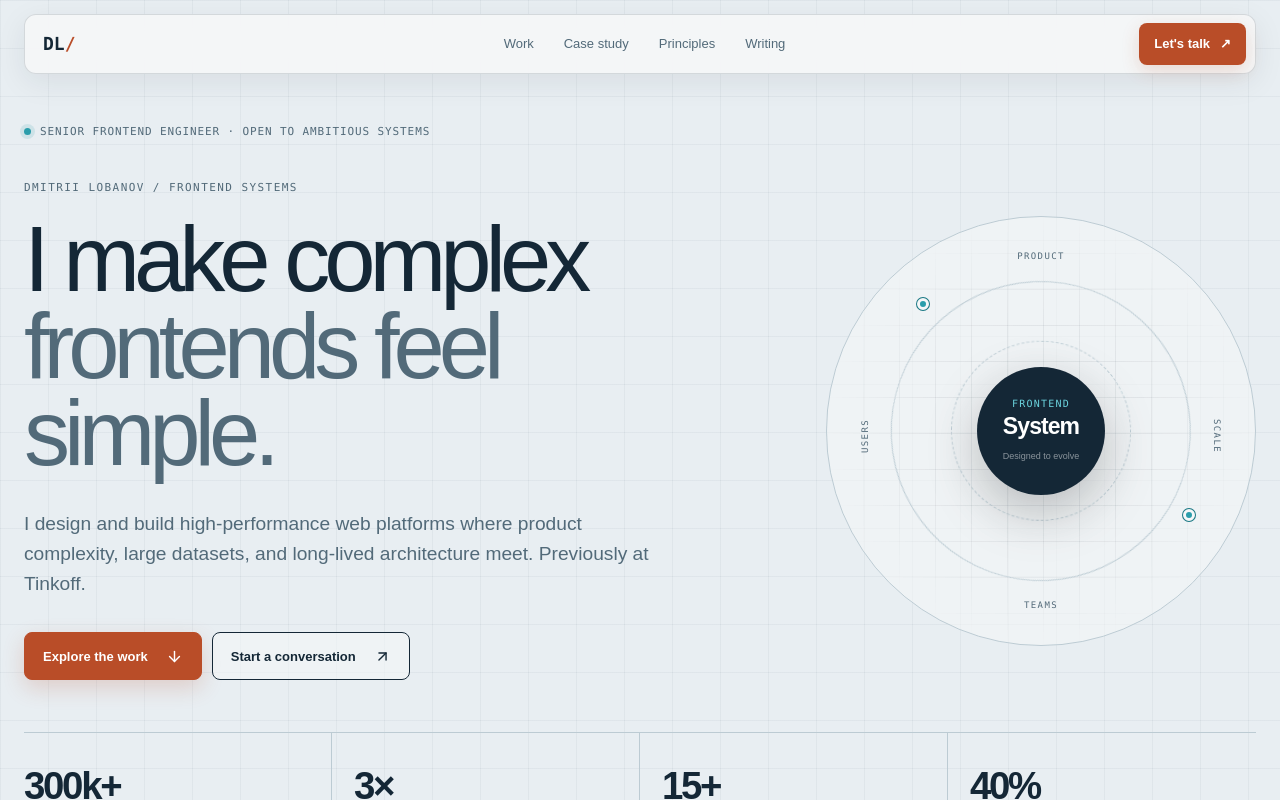
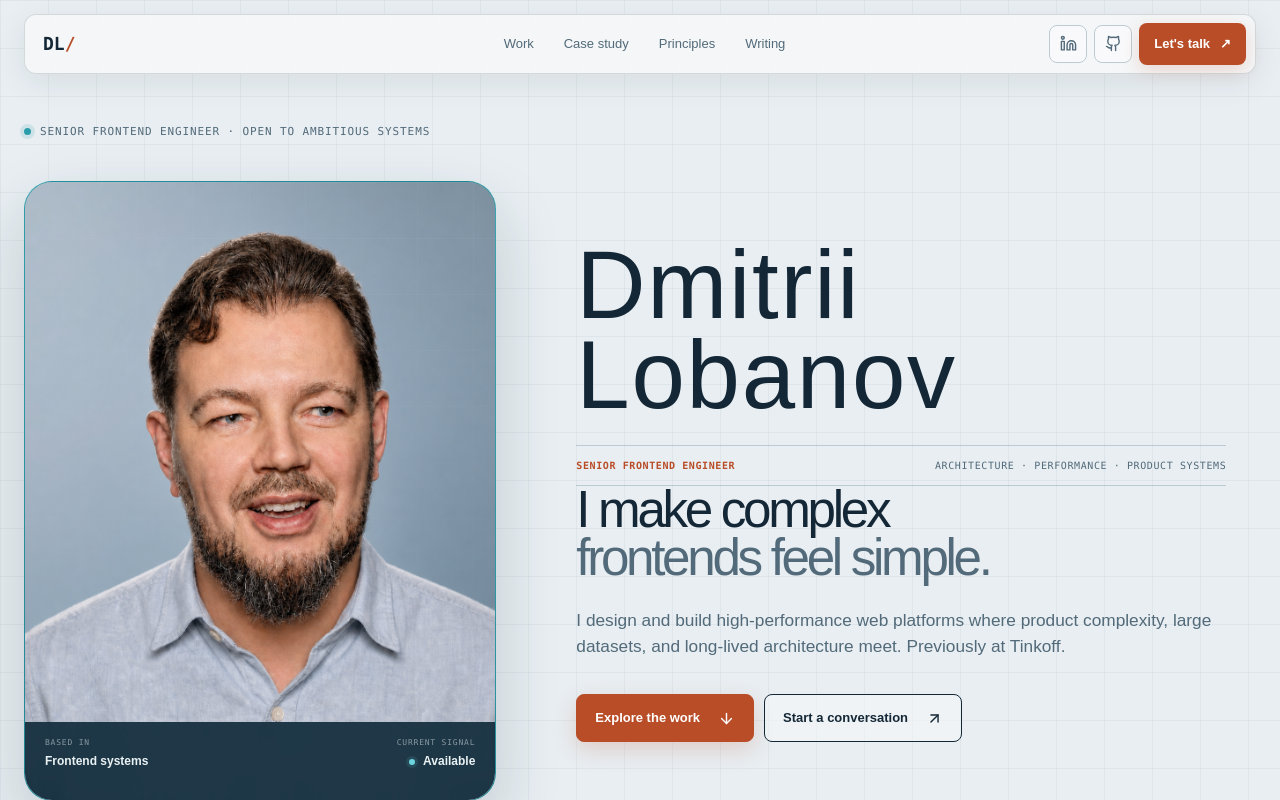
Before and after one commit to Dmitrii-Lobanov/portfolio, a Next.js app: page / in a window 1280 px wide. Shown: the top 800 px of the page. Built offline with nearby package versions, Linux system fonts and the light colour scheme.

Commit message:
feat: Finish MVP

```diff
--- a/src/app/globals.css
+++ b/src/app/globals.css
@@ -100,8 +100,35 @@ a {
 .nav-links a:hover {
   color: var(--ink);
 }
+.nav-actions {
+  justify-self: end;
+  display: flex;
+  align-items: center;
+  gap: 7px;
+}
+.nav-social {
+  width: 38px;
+  height: 38px;
+  display: inline-flex;
+  align-items: center;
+  justify-content: center;
+  border: 1px solid var(--line);
+  border-radius: var(--radius-control);
+  color: var(--muted);
+  background: rgba(255, 255, 255, 0.42);
+  transition:
+    color 160ms ease,
+    border-color 160ms ease,
+    background 160ms ease,
+    transform 160ms ease;
+}
+.nav-social:hover {
+  color: var(--ink);
+  border-color: var(--cyan-dark);
+  background: var(--paper-bright);
+  transform: translateY(-1px);
+}
 .nav-contact {
-  justify-self: end;
   display: flex;
   gap: 10px;
   align-items: center;
@@ -150,10 +177,23 @@ a {
 .hero-grid {
   flex: 1;
   display: grid;
-  grid-template-columns: 1.18fr 0.82fr;
-  gap: 80px;
+  grid-template-columns: 0.82fr 1.18fr;
+  column-gap: 80px;
+  row-gap: 0;
   align-items: center;
   padding: 44px 0 52px;
+}
+.hero-identity,
+.hero-details {
+  grid-column: 2;
+}
+.hero-identity {
+  grid-row: 1;
+  align-self: end;
+}
+.hero-details {
+  grid-row: 2;
+  align-self: start;
 }
 .eyebrow {
   margin: 0 0 22px;
@@ -165,7 +205,8 @@ a {
 .eyebrow-light {
   color: rgba(255, 255, 255, 0.52);
 }
-.hero-copy h1,
+.hero-identity h1,
+.hero-details h2,
 .section-heading h2,
 .case-study-intro h2,
 .contact-grid h2 {
@@ -174,19 +215,48 @@ a {
   line-height: 0.94;
   font-weight: 540;
 }
-.hero-copy h1 {
-  font-size: clamp(58px, 7.2vw, 104px);
+.hero-identity .hero-name {
   max-width: 850px;
+  font-size: clamp(64px, 7.5vw, 110px);
+  letter-spacing: 0.018em;
 }
-.hero-copy h1 span {
+.hero-name span {
+  display: block;
+  color: var(--ink);
+  font-weight: 390;
+}
+.hero-role {
+  max-width: 650px;
+  margin-top: 25px;
+  padding: 14px 0;
+  display: flex;
+  justify-content: space-between;
+  gap: 20px;
+  border-top: 1px solid var(--line);
+  border-bottom: 1px solid var(--line);
+  color: var(--muted);
+  font: 10px var(--font-geist-mono);
+  letter-spacing: 0.06em;
+  text-transform: uppercase;
+}
+.hero-role span:first-child {
+  color: var(--acid-dark);
+  font-weight: 700;
+}
+.hero-statement {
+  max-width: 680px;
+  margin-top: 30px;
+  font-size: clamp(34px, 4vw, 58px);
+}
+.hero-statement span {
   display: block;
   color: var(--muted);
   font-weight: 390;
 }
 .hero-intro {
   max-width: 650px;
-  margin: 32px 0 0;
-  font-size: clamp(17px, 1.5vw, 21px);
+  margin: 24px 0 0;
+  font-size: clamp(16px, 1.35vw, 19px);
   line-height: 1.55;
   color: var(--muted);
 }
@@ -234,6 +304,100 @@ a {
 .button-secondary:hover {
   background: var(--paper-bright);
   border-color: var(--cyan-dark);
+}
+
+.portrait-island {
+  position: relative;
+  grid-column: 1;
+  grid-row: 1 / span 2;
+  align-self: stretch;
+  min-height: 620px;
+  overflow: hidden;
+  border: 1px solid rgba(42, 157, 171, 0.4);
+  border-radius: var(--radius-section);
+  background:
+    radial-gradient(
+      circle at 48% 40%,
+      rgba(234, 242, 244, 0.34),
+      transparent 34%
+    ), linear-gradient(155deg, #45aab6, var(--cyan-dark));
+  box-shadow: 0 28px 65px rgba(16, 42, 58, 0.18);
+}
+.portrait-grid {
+  position: absolute;
+  z-index: 2;
+  inset: 0;
+  background:
+    linear-gradient(rgba(234, 242, 244, 0.045) 1px, transparent 1px),
+    linear-gradient(90deg, rgba(234, 242, 244, 0.045) 1px, transparent 1px);
+  background-size: 56px 56px;
+  mask-image: linear-gradient(black, transparent 88%);
+}
+.portrait-coordinate {
+  position: absolute;
+  z-index: 2;
+  color: rgba(234, 242, 244, 0.6);
+  font: 8px var(--font-geist-mono);
+  letter-spacing: 0.12em;
+}
+.portrait-coordinate-a {
+  top: 20px;
+  left: 22px;
+}
+.portrait-coordinate-b {
+  top: 20px;
+  right: 22px;
+}
+.portrait-image {
+  position: absolute;
+  z-index: 1;
+  inset: 0;
+  width: 100%;
+  height: 100%;
+  max-width: none;
+  object-fit: cover;
+  object-position: center 15%;
+  filter: drop-shadow(0 24px 30px rgba(16, 42, 58, 0.24));
+}
+.portrait-caption {
+  position: absolute;
+  z-index: 3;
+  inset: auto 0 0;
+  min-height: 78px;
+  padding: 16px 20px;
+  display: grid;
+  grid-template-columns: 1fr 1fr;
+  background: rgba(16, 42, 58, 0.91);
+  color: var(--dark-text);
+  backdrop-filter: blur(14px);
+}
+.portrait-caption > div {
+  display: flex;
+  flex-direction: column;
+  gap: 5px;
+}
+.portrait-caption > div:last-child {
+  align-items: flex-end;
+  text-align: right;
+}
+.portrait-caption span {
+  color: rgba(234, 242, 244, 0.52);
+  font: 8px var(--font-geist-mono);
+  text-transform: uppercase;
+  letter-spacing: 0.1em;
+}
+.portrait-caption strong {
+  font-size: 12px;
+  font-weight: 550;
+}
+.availability-dot {
+  display: inline-block;
+  width: 6px;
+  height: 6px;
+  margin-right: 5px;
+  border-radius: 50%;
+  background: #6bd4df;
+  box-shadow: 0 0 0 3px rgba(107, 212, 223, 0.12);
 }
 
 .system-orbit {
@@ -952,6 +1116,9 @@ a {
   color: rgba(255, 255, 255, 0.56);
   line-height: 1.65;
 }
+.contact-links {
+  display: grid;
+}
 .contact-email {
   padding: 17px 0;
   display: grid;
@@ -964,6 +1131,9 @@ a {
   transition:
     padding 180ms ease,
     border-color 180ms ease;
+}
+.contact-email + .contact-email {
+  border-top: 0;
 }
 .contact-email:hover {
   padding-right: 12px;
@@ -1015,7 +1185,7 @@ a {
     display: none;
   }
   .site-header nav {
-    grid-template-columns: 1fr 1fr;
+    grid-template-columns: 1fr auto;
   }
   .hero-grid,
   .section-heading,
@@ -1024,12 +1194,31 @@ a {
     grid-template-columns: 1fr;
   }
   .hero-grid {
-    gap: 45px;
+    gap: 24px;
     padding-top: 60px;
+  }
+  .hero-identity,
+  .hero-details,
+  .portrait-island {
+    grid-column: auto;
+  }
+  .hero-identity {
+    grid-row: 1;
+  }
+  .portrait-island {
+    grid-row: 2;
+  }
+  .hero-details {
+    grid-row: 3;
   }
   .system-orbit {
     justify-self: center;
     max-width: 360px;
+  }
+  .portrait-island {
+    min-height: 600px;
+    width: min(100%, 500px);
+    justify-self: center;
   }
   .impact-grid {
     grid-template-columns: 1fr 1fr;
@@ -1083,6 +1272,13 @@ a {
   }
 }
 
+@media (min-width: 621px) and (max-width: 900px) {
+  .hero-name span {
+    display: inline;
+    margin-left: 0.2em;
+  }
+}
+
 @media (max-width: 620px) {
   .site-header {
     padding: 10px;
@@ -1094,6 +1290,10 @@ a {
   .nav-contact {
     padding: 9px 12px;
   }
+  .nav-social {
+    width: 36px;
+    height: 36px;
+  }
   .hero-section,
   .section {
     width: calc(100% - 30px);
@@ -1102,10 +1302,18 @@ a {
     padding-top: 100px;
   }
   .hero-grid {
-    padding: 50px 0 42px;
+    padding: 34px 0 32px;
   }
-  .hero-copy h1 {
+  .hero-identity h1 {
     font-size: clamp(48px, 15vw, 68px);
+  }
+  .hero-role {
+    align-items: flex-start;
+    flex-direction: column;
+    gap: 7px;
+  }
+  .hero-statement {
+    font-size: clamp(32px, 9.5vw, 38px);
   }
   .hero-actions {
     flex-direction: column;
@@ -1117,6 +1325,21 @@ a {
   .system-orbit {
     max-width: 300px;
   }
+  .portrait-island {
+    min-height: 0;
+  }
+  .portrait-image {
+    position: relative;
+    inset: auto;
+    display: block;
+    height: auto;
+    object-fit: contain;
+    object-position: center;
+  }
+  .portrait-caption {
+    position: relative;
+    inset: auto;
+  }
   .impact-item {
     padding: 18px 12px;
   }
@@ -1124,22 +1347,22 @@ a {
     font-size: 30px;
   }
   .section {
-    padding: 100px 0;
+    padding: 84px 0;
   }
   .section-heading {
-    margin-bottom: 45px;
+    margin-bottom: 38px;
   }
   .section-heading h2,
   .case-study-intro h2,
   .contact-grid h2 {
-    font-size: 46px;
+    font-size: clamp(40px, 12vw, 46px);
   }
   .work-card,
   .work-card-featured {
-    min-height: 480px;
+    min-height: 440px;
   }
   .work-visual {
-    min-height: 285px;
+    min-height: 260px;
     gap: 8px;
   }
   .flow-column {
--- a/src/app/page.tsx
+++ b/src/app/page.tsx
@@ -5,8 +5,11 @@ import {
   Check,
   CircleDot,
 } from "lucide-react";
+import Image from "next/image";
+import { GithubIcon, LinkedinIcon } from "@/components/icons";
 
 const mediumProfile = "https://medium.com/@dmitriilobanov3";
+const linkedinProfile = "https://www.linkedin.com/in/dmitrii-lobanov/";
 
 const articles = [
   {
@@ -91,12 +94,47 @@ export default function Home() {
         </div>
 
         <div className="hero-grid">
-          <div className="hero-copy fade-in fade-in-delay-1">
-            <p className="eyebrow">Dmitrii Lobanov / Frontend systems</p>
-            <h1>
+          <div className="hero-identity fade-in fade-in-delay-1">
+            <h1 className="hero-name">
+              Dmitrii
+              <span>Lobanov</span>
+            </h1>
+          </div>
+
+          <div className="portrait-island fade-in fade-in-delay-2">
+            <div className="portrait-grid" aria-hidden="true" />
+            <Image
+              src="/dmitrii-editorial-portrait-polished.png"
+              alt="Dmitrii Lobanov"
+              width={1106}
+              height={1408}
+              className="portrait-image"
+              priority
+            />
+            <div className="portrait-caption">
+              <div>
+                <span>Based in</span>
+                <strong>Frontend systems</strong>
+              </div>
+              <div>
+                <span>Current signal</span>
+                <strong>
+                  <i className="availability-dot" aria-hidden="true" />{" "}
+                  Available
+                </strong>
+              </div>
+            </div>
+          </div>
+
+          <div className="hero-details fade-in fade-in-delay-1">
+            <div className="hero-role">
+              <span>Senior Frontend Engineer</span>
+              <span>Architecture · Performance · Product systems</span>
+            </div>
+            <h2 className="hero-statement">
               I make complex
               <span>frontends feel simple.</span>
-            </h1>
+            </h2>
             <p className="hero-intro">
               I design and build high-performance web platforms where product
               complexity, large datasets, and long-lived architecture meet.
@@ -108,34 +146,13 @@ export default function Home() {
               </a>
               <a
                 className="button button-secondary"
-                href="https://github.com/Dmitrii-Lobanov"
+                href={linkedinProfile}
                 target="_blank"
                 rel="noreferrer"
               >
                 Start a conversation{" "}
                 <ArrowUpRight size={17} aria-hidden="true" />
               </a>
-            </div>
-          </div>
-
-          <div
-            className="system-orbit fade-in fade-in-delay-2"
-            role="img"
-            aria-label="A diagram showing the concerns of a frontend system"
-          >
-            <div className="orbit-grid" aria-hidden="true" />
-            <span className="orbit-label orbit-label-top">PRODUCT</span>
-            <span className="orbit-label orbit-label-right">SCALE</span>
-            <span className="orbit-label orbit-label-bottom">TEAMS</span>
-            <span className="orbit-label orbit-label-left">USERS</span>
-            <div className="orbit-ring orbit-ring-outer" aria-hidden="true" />
-            <div className="orbit-ring orbit-ring-inner" aria-hidden="true" />
-            <div className="orbit-node orbit-node-a" aria-hidden="true" />
-            <div className="orbit-node orbit-node-b" aria-hidden="true" />
-            <div className="orbit-core">
-              <span>Frontend</span>
-              <strong>System</strong>
-              <small>Designed to evolve</small>
             </div>
           </div>
         </div>
@@ -522,16 +539,28 @@ export default function Home() {
               I am interested in senior frontend and platform work where
               architecture, performance, and product quality genuinely matter.
             </p>
+            <div className="contact-links">
+              <a
+                className="contact-email"
+                href={linkedinProfile}
+                target="_blank"
+                rel="noreferrer"
+              >
+                <LinkedinIcon width={20} height={20} aria-hidden="true" />
+                Connect with me on LinkedIn
+                <ArrowUpRight size={20} aria-hidden="true" />
+              </a>
               <a
                 className="contact-email"
                 href="https://github.com/Dmitrii-Lobanov"
                 target="_blank"
                 rel="noreferrer"
               >
-              <CircleDot size={20} aria-hidden="true" />
-              Open my GitHub profile
+                <GithubIcon width={20} height={20} aria-hidden="true" />
+                Explore my GitHub
                 <ArrowUpRight size={20} aria-hidden="true" />
               </a>
+            </div>
           </div>
         </div>
         <footer>
--- a/src/components/header.tsx
+++ b/src/components/header.tsx
@@ -1,4 +1,5 @@
 import Link from "next/link";
+import { GithubIcon, LinkedinIcon } from "@/components/icons";
 
 const navItems = [
   { name: "Work", href: "/#work" },
@@ -25,9 +26,31 @@ export function Header() {
             </Link>
           ))}
         </div>
-        <Link href="/#contact" className="nav-contact">
-          Let&apos;s talk <span aria-hidden="true">↗</span>
-        </Link>
+        <div className="nav-actions">
+          <a
+            className="nav-social"
+            href="https://www.linkedin.com/in/dmitrii-lobanov/"
+            target="_blank"
+            rel="noreferrer"
+            aria-label="Dmitrii Lobanov on LinkedIn"
+            title="LinkedIn"
+          >
+            <LinkedinIcon width={17} height={17} aria-hidden="true" />
+          </a>
+          <a
+            className="nav-social"
+            href="https://github.com/Dmitrii-Lobanov"
+            target="_blank"
+            rel="noreferrer"
+            aria-label="Dmitrii Lobanov on GitHub"
+            title="GitHub"
+          >
+            <GithubIcon width={17} height={17} aria-hidden="true" />
+          </a>
+          <Link href="/#contact" className="nav-contact">
+            Let&apos;s talk <span aria-hidden="true">↗</span>
+          </Link>
+        </div>
       </nav>
     </header>
   );
```
Also changed, not shown: public/dmitrii-editorial-portrait-polished.png (added). Lines whose indentation alone changed are shown as unchanged.
